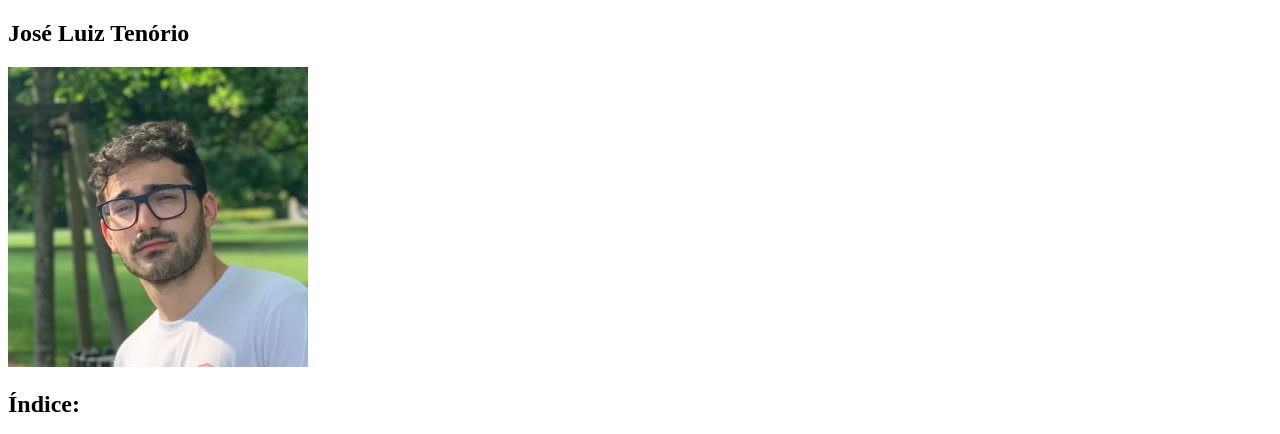
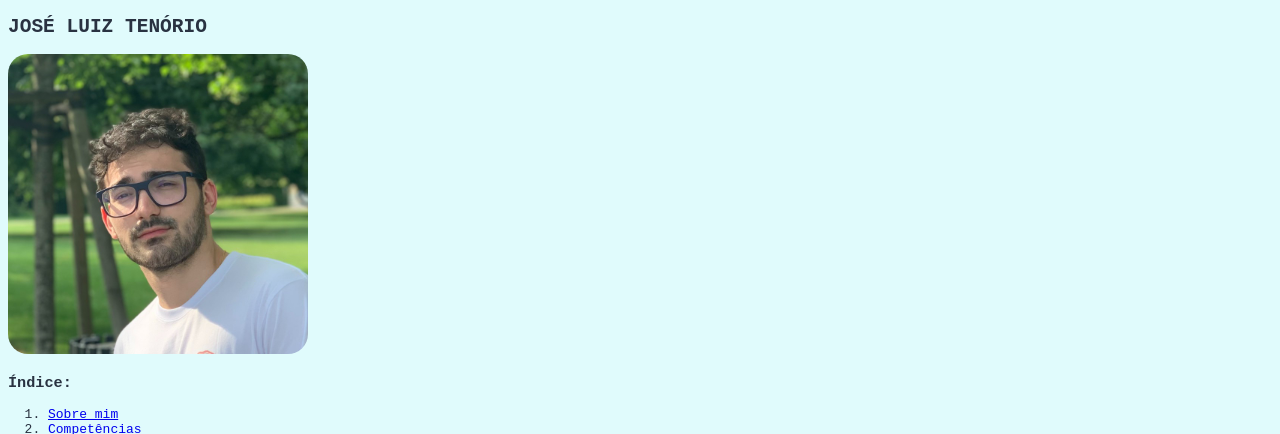
Before and after one commit to ze-tenorio/ze-tenorio.github.io, a plain HTML site: page index.html in a window 1280 px wide. Shown: the top 434 px of the page. Drawn offline with Linux system fonts and the light colour scheme.

Commit message:
Inicio da estilização da página: mudança na cor do background, fonte e imagem de perfil

```diff
--- a/index.html
+++ b/index.html
@@ -5,11 +5,26 @@
     <meta http-equiv="X-UA-Compatible" content="IE=edge">
     <meta name="viewport" content="width=device-width, initial-scale=1.0">
     <title>José Luiz Tenório - Portfolio Web</title>
+    <style>
+        body {
+            font-family: monospace;
+            color: #293241;
+            background-color: #e0fbfc;
+        }
+
+        img {
+            border-radius: 20px;
+        }
+
+        h2 {
+            text-transform: uppercase;
+        }
+    </style>
 </head>
 <body>
     <h2>José Luiz Tenório</h1>
     <img id="foto-perfil" src="perfil-linkedin.jpeg" alt="Minha foto de perfil" width="300px">
-    <h2>Índice:</h3>
+    <h3>Índice:</h3>
     <ol>
         <li><a href="#sobre-mim">Sobre mim</a></li>
         <li><a href="#competencias">Competências</a></li>
```
Also changed, not shown: 1 other file.
